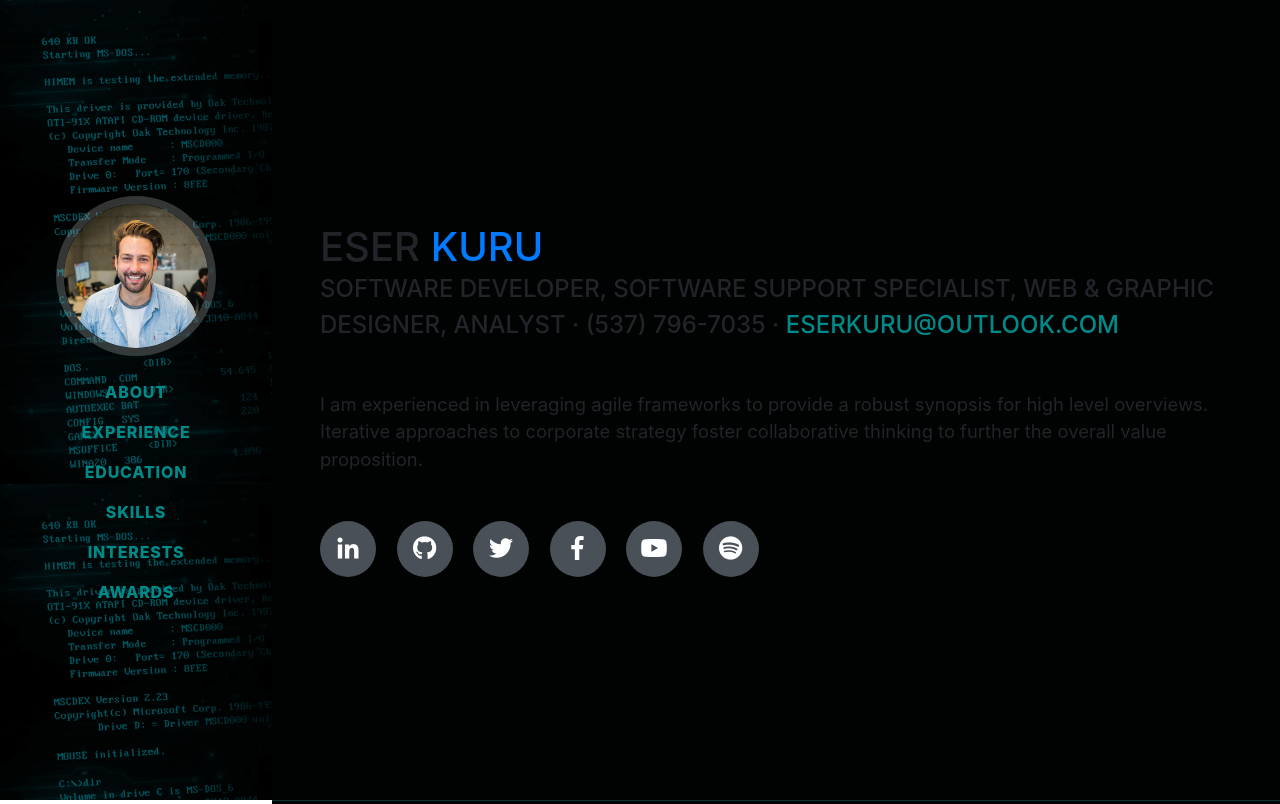
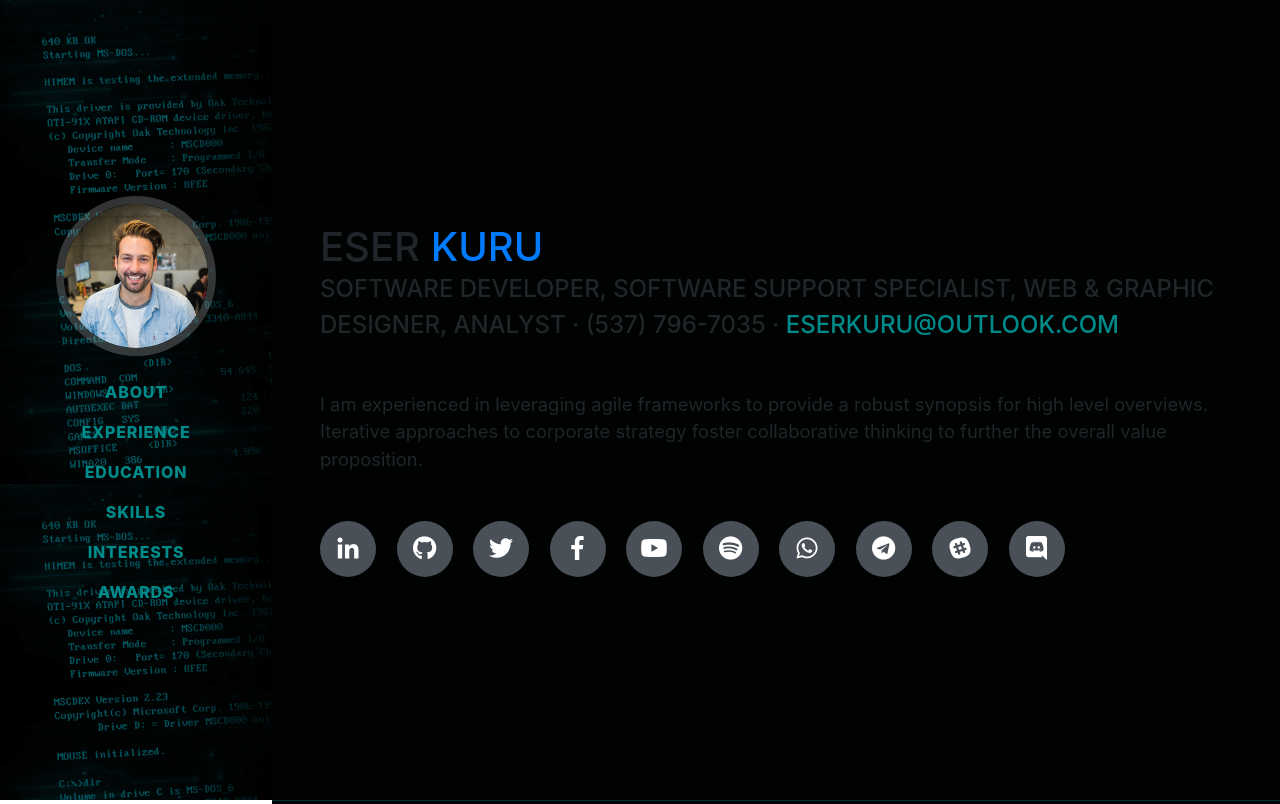
Before and after one commit to eserkuru/eserkuru.com, a website with bundled scripts: page index2.html in a window 1280 px wide. Shown: the top 804 px of the page. Built offline with nearby package versions, Linux system fonts and the light colour scheme; a web font is replaced by a local one.

Commit message:
Update index2.html

```diff
--- a/index2.html
+++ b/index2.html
@@ -93,6 +93,18 @@
           </a>
           <a href="https://open.spotify.com/user/eserkuru.ek?si=Jw7xtMvsTZWqyldsrnq3qg">
             <i class="fab fa-spotify"></i>
+          </a>
+          <a href="#">
+            <i class="fab fa-whatsapp"></i>
+          </a>
+          <a href="#">
+            <i class="fab fa-telegram"></i>
+          </a>
+          <a href="#">
+            <i class="fab fa-slack"></i>
+          </a>
+          <a href="#">
+            <i class="fab fa-discord"></i>
           </a>
         </div>
       </div>
```
